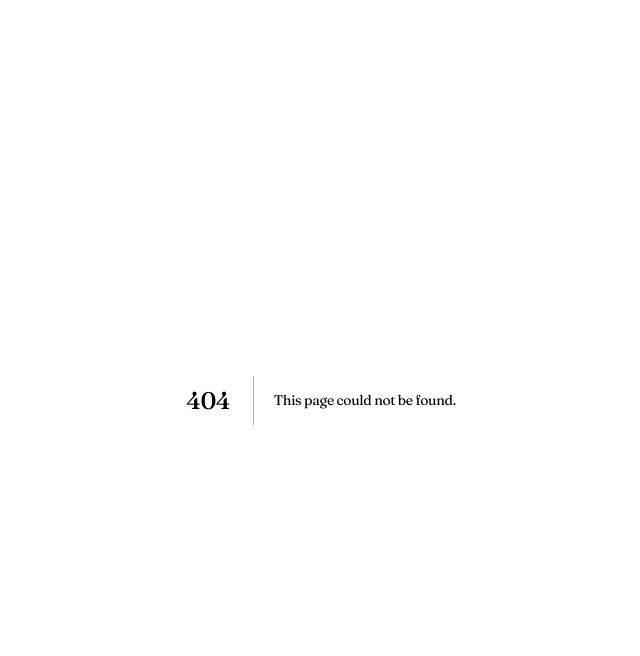
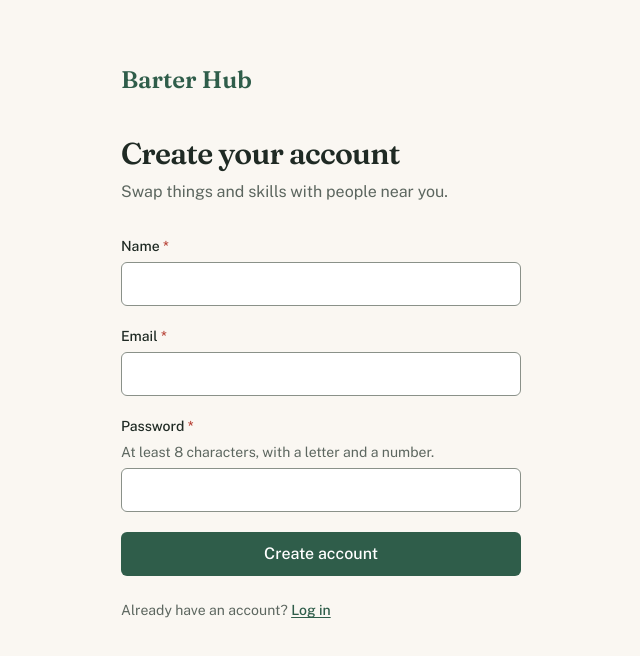
Before and after one commit to singhketan5973-eng/ks-barter-hub, a Next.js app in the folder client/: page /register in a window 1280 px wide. Before the commit this address had no page. Shown: the top 656 px of the page, without its empty margins (319-959 px from the left). Built offline with nearby package versions, Linux system fonts and the light colour scheme; no server answers.

Commit message:
feat: add register and login screens

```diff
--- a/client/package.json
+++ b/client/package.json
@@ -11,10 +11,13 @@
     "format:check": "prettier --check ."
   },
   "dependencies": {
+    "@hookform/resolvers": "^7.0.1",
     "clsx": "^2.1.1",
     "next": "16.4.3",
     "react": "19.3.0",
-    "react-dom": "19.3.0"
+    "react-dom": "19.3.0",
+    "react-hook-form": "^7.91.0",
+    "zod": "^4.6.7"
   },
   "devDependencies": {
     "@tailwindcss/turbopack": "^4",
--- /dev/null
+++ b/client/src/app/(auth)/layout.js
@@ -0,0 +1,12 @@
+import Link from 'next/link';
+
+export default function AuthLayout({ children }) {
+  return (
+    <div className="mx-auto flex w-full max-w-md flex-1 flex-col px-6 py-10 sm:py-16">
+      <Link href="/" className="font-heading text-primary text-2xl font-semibold">
+        Barter Hub
+      </Link>
+      <main className="mt-10">{children}</main>
+    </div>
+  );
+}
--- /dev/null
+++ b/client/src/app/(auth)/login/page.js
@@ -0,0 +1,26 @@
+import Link from 'next/link';
+import { LoginForm } from '@/components/auth/LoginForm';
+
+export const metadata = { title: 'Log in' };
+
+export default async function LoginPage({ searchParams }) {
+  const { registered } = await searchParams;
+
+  return (
+    <>
+      <h1 className="text-3xl font-semibold">Log in</h1>
+      <p className="text-foreground-muted mt-2">Welcome back.</p>
+
+      <div className="mt-8">
+        <LoginForm justRegistered={registered === '1'} />
+      </div>
+
+      <p className="text-foreground-muted mt-6 text-sm">
+        New to Barter Hub?{' '}
+        <Link href="/register" className="text-primary font-medium underline underline-offset-2">
+          Create an account
+        </Link>
+      </p>
+    </>
+  );
+}
--- /dev/null
+++ b/client/src/app/(auth)/register/page.js
@@ -0,0 +1,24 @@
+import Link from 'next/link';
+import { RegisterForm } from '@/components/auth/RegisterForm';
+
+export const metadata = { title: 'Create your account' };
+
+export default function RegisterPage() {
+  return (
+    <>
+      <h1 className="text-3xl font-semibold">Create your account</h1>
+      <p className="text-foreground-muted mt-2">Swap things and skills with people near you.</p>
+
+      <div className="mt-8">
+        <RegisterForm />
+      </div>
+
+      <p className="text-foreground-muted mt-6 text-sm">
+        Already have an account?{' '}
+        <Link href="/login" className="text-primary font-medium underline underline-offset-2">
+          Log in
+        </Link>
+      </p>
+    </>
+  );
+}
--- /dev/null
+++ b/client/src/components/auth/LoginForm.js
@@ -0,0 +1,72 @@
+'use client';
+
+import { useState } from 'react';
+import { useRouter } from 'next/navigation';
+import { useForm } from 'react-hook-form';
+import { zodResolver } from '@hookform/resolvers/zod';
+import { Alert } from '@/components/ui/Alert';
+import { Button } from '@/components/ui/Button';
+import { FormField } from '@/components/ui/FormField';
+import { loginUser } from '@/lib/auth-api';
+import { applyApiErrors } from '@/lib/form-errors';
+import { loginSchema } from '@/lib/validation';
+
+const FIELDS = ['email', 'password'];
+
+export function LoginForm({ justRegistered = false }) {
+  const router = useRouter();
+  const [formError, setFormError] = useState('');
+
+  const {
+    register,
+    handleSubmit,
+    setError,
+    formState: { errors, isSubmitting },
+  } = useForm({
+    resolver: zodResolver(loginSchema),
+    defaultValues: { email: '', password: '' },
+  });
+
+  async function onSubmit(values) {
+    setFormError('');
+    try {
+      await loginUser(values);
+      router.push('/');
+      router.refresh();
+    } catch (err) {
+      if (!applyApiErrors(err, setError, FIELDS)) {
+        setFormError(err.message);
+      }
+    }
+  }
+
+  return (
+    <form onSubmit={handleSubmit(onSubmit)} noValidate className="space-y-5">
+      {justRegistered && !formError && (
+        <Alert variant="success">Account created. Log in to continue.</Alert>
+      )}
+      {formError && <Alert variant="danger">{formError}</Alert>}
+
+      <FormField
+        label="Email"
+        type="email"
+        required
+        autoComplete="email"
+        error={errors.email?.message}
+        {...register('email')}
+      />
+      <FormField
+        label="Password"
+        type="password"
+        required
+        autoComplete="current-password"
+        error={errors.password?.message}
+        {...register('password')}
+      />
+
+      <Button type="submit" loading={isSubmitting} className="w-full">
+        Log in
+      </Button>
+    </form>
+  );
+}
--- /dev/null
+++ b/client/src/components/auth/RegisterForm.js
@@ -0,0 +1,78 @@
+'use client';
+
+import { useState } from 'react';
+import { useRouter } from 'next/navigation';
+import { useForm } from 'react-hook-form';
+import { zodResolver } from '@hookform/resolvers/zod';
+import { Alert } from '@/components/ui/Alert';
+import { Button } from '@/components/ui/Button';
+import { FormField } from '@/components/ui/FormField';
+import { registerUser } from '@/lib/auth-api';
+import { applyApiErrors } from '@/lib/form-errors';
+import { registerSchema } from '@/lib/validation';
+
+const FIELDS = ['name', 'email', 'password'];
+
+export function RegisterForm() {
+  const router = useRouter();
+  const [formError, setFormError] = useState('');
+
+  const {
+    register,
+    handleSubmit,
+    setError,
+    formState: { errors, isSubmitting },
+  } = useForm({
+    resolver: zodResolver(registerSchema),
+    defaultValues: { name: '', email: '', password: '' },
+  });
+
+  async function onSubmit(values) {
+    setFormError('');
+    try {
+      await registerUser(values);
+      router.push('/login?registered=1');
+    } catch (err) {
+      if (err.status === 409) {
+        setError('email', { type: 'server', message: err.message });
+      } else if (!applyApiErrors(err, setError, FIELDS)) {
+        setFormError(err.message);
+      }
+    }
+  }
+
+  return (
+    <form onSubmit={handleSubmit(onSubmit)} noValidate className="space-y-5">
+      {formError && <Alert variant="danger">{formError}</Alert>}
+
+      <FormField
+        label="Name"
+        required
+        autoComplete="name"
+        error={errors.name?.message}
+        {...register('name')}
+      />
+      <FormField
+        label="Email"
+        type="email"
+        required
+        autoComplete="email"
+        error={errors.email?.message}
+        {...register('email')}
+      />
+      <FormField
+        label="Password"
+        type="password"
+        required
+        autoComplete="new-password"
+        hint="At least 8 characters, with a letter and a number."
+        error={errors.password?.message}
+        {...register('password')}
+      />
+
+      <Button type="submit" loading={isSubmitting} className="w-full">
+        Create account
+      </Button>
+    </form>
+  );
+}
--- /dev/null
+++ b/client/src/lib/auth-api.js
@@ -0,0 +1,5 @@
+import { api } from '@/lib/api';
+
+export const registerUser = (data) => api('/auth/register', { method: 'POST', body: data });
+
+export const loginUser = (data) => api('/auth/login', { method: 'POST', body: data });
--- /dev/null
+++ b/client/src/lib/form-errors.js
@@ -0,0 +1,16 @@
+export function applyApiErrors(error, setError, fields) {
+  const details = error?.details;
+  let applied = false;
+
+  if (details && typeof details === 'object') {
+    for (const [key, message] of Object.entries(details)) {
+      const field = key.replace(/^body\./, '');
+      if (fields.includes(field)) {
+        setError(field, { type: 'server', message });
+        applied = true;
+      }
+    }
+  }
+
+  return applied;
+}
--- /dev/null
+++ b/client/src/lib/validation.js
@@ -0,0 +1,27 @@
+import { z } from 'zod';
+
+const name = z
+  .string('Enter your name')
+  .trim()
+  .min(2, 'Name must be at least 2 characters')
+  .max(80, 'Name must be at most 80 characters');
+
+const email = z
+  .string('Enter your email')
+  .trim()
+  .toLowerCase()
+  .pipe(z.email('Enter a valid email address'));
+
+const newPassword = z
+  .string('Enter a password')
+  .min(8, 'Password must be at least 8 characters')
+  .refine((value) => new TextEncoder().encode(value).length <= 72, 'Password is too long')
+  .regex(/[A-Za-z]/, 'Password must contain at least one letter')
+  .regex(/\d/, 'Password must contain at least one number');
+
+export const registerSchema = z.object({ name, email, password: newPassword });
+
+export const loginSchema = z.object({
+  email,
+  password: z.string('Enter your password').min(1, 'Enter your password').max(200),
+});
```
Also changed, not shown: 1 other file (tests, documents, lock files or other folders).
